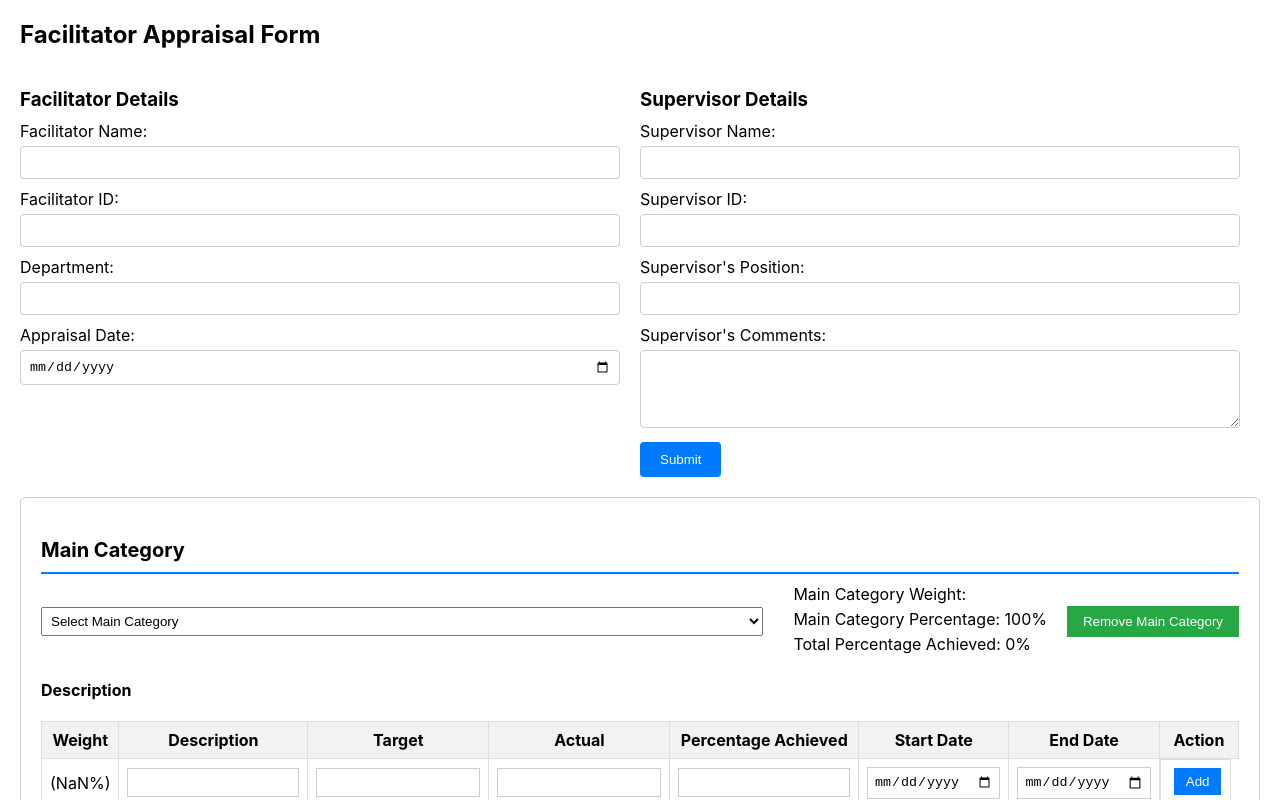
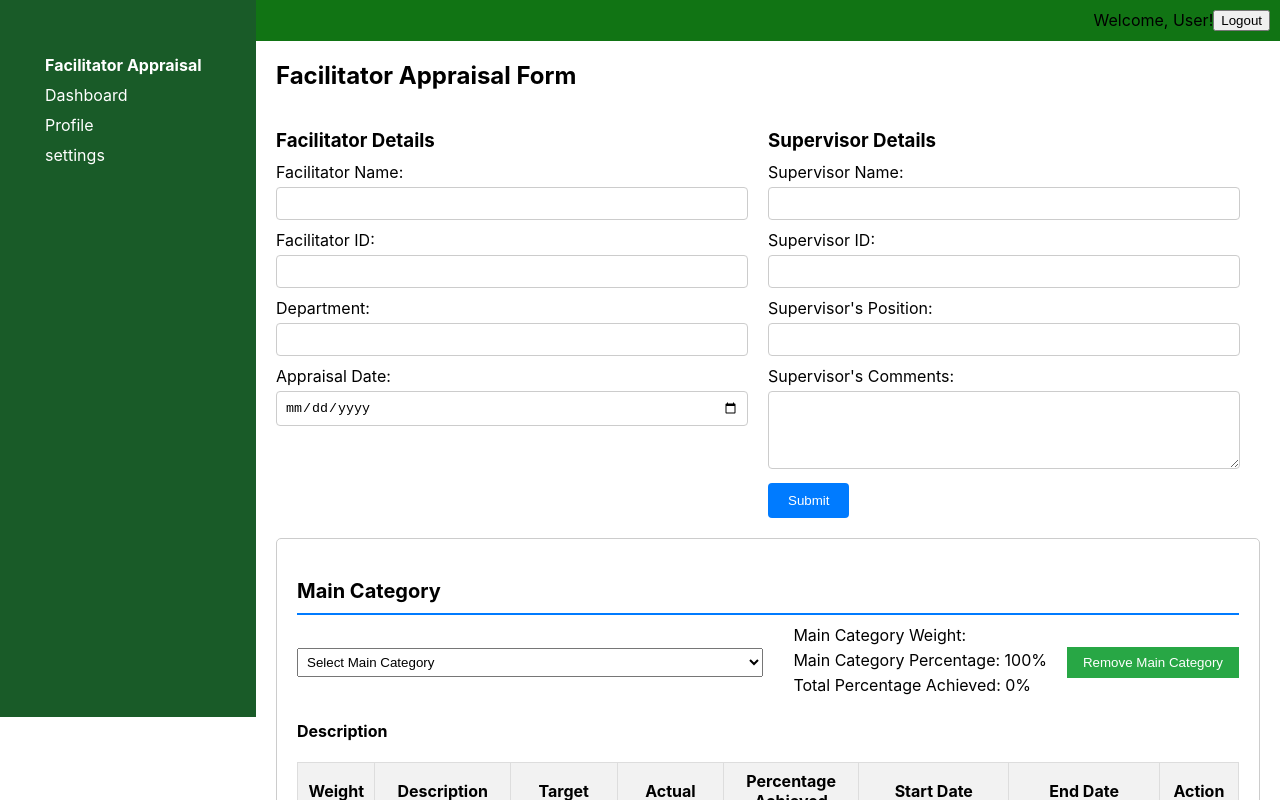
Before and after one commit to BlessingLartey/GaiaCare, a React (Create React App) app: page / in a window 1280 px wide. Shown: the top 800 px of the page. Built offline with nearby package versions, Linux system fonts and the light colour scheme.

Commit message:
reroutes

```diff
--- a/src/App.js
+++ b/src/App.js
@@ -5,7 +5,7 @@ import {
   createRoutesFromElements,
   RouterProvider,
 } from "react-router-dom";
-import Login from "./components/Login";
+// import Login from "./components/Login";
 import Profile from "./Pages/Profile";
 import Home from "./Pages/Home";
 import EmployeesAppraisal from "./Pages/EmployeesAppraisal";
@@ -17,12 +17,11 @@ import Dashboard from "./Pages/Dashboard";
 const router = createBrowserRouter(
   createRoutesFromElements(
     <Route path="/" element={<MainPageLayout />}>
-  <Route path="/" element={<EmployeesAppraisal />} />
-      // <Route path="/" element={<Login />} />
-      <Route path="/home" element={<Home />}>
-        <Route index path="dashboard" element={<Dashboard />} />
+      {/* <Route path="/" element={<Login />} /> */}
+      <Route path="/" element={<Home />}>
+        <Route index element={<EmployeesAppraisal />} />
+        <Route path="dashboard" element={<Dashboard />} />
         <Route path="profile" element={<Profile />} />
-        <Route path="appraisal" element={<EmployeesAppraisal />} />
         <Route path="settings" element={<Settings />} />
       </Route>
       <Route path="*" element={<NotFound />} />
--- a/src/components/SideNav.jsx
+++ b/src/components/SideNav.jsx
@@ -5,14 +5,17 @@ const SideNav = () => {
     <>
       <nav className="sidebar">
         <ul>
+          <b>
+            <li>
+              <NavLink to="/">Facilitator Appraisal</NavLink>
+            </li>
+          </b>
+
           <li>
             <NavLink to="dashboard">Dashboard</NavLink>
           </li>
           <li>
             <NavLink to="profile">Profile</NavLink>
-          </li>
-          <li>
-            <NavLink to="appraisal">Facilitator Appraisal</NavLink>
           </li>
           <li>
             <NavLink to="settings">settings</NavLink>
```
